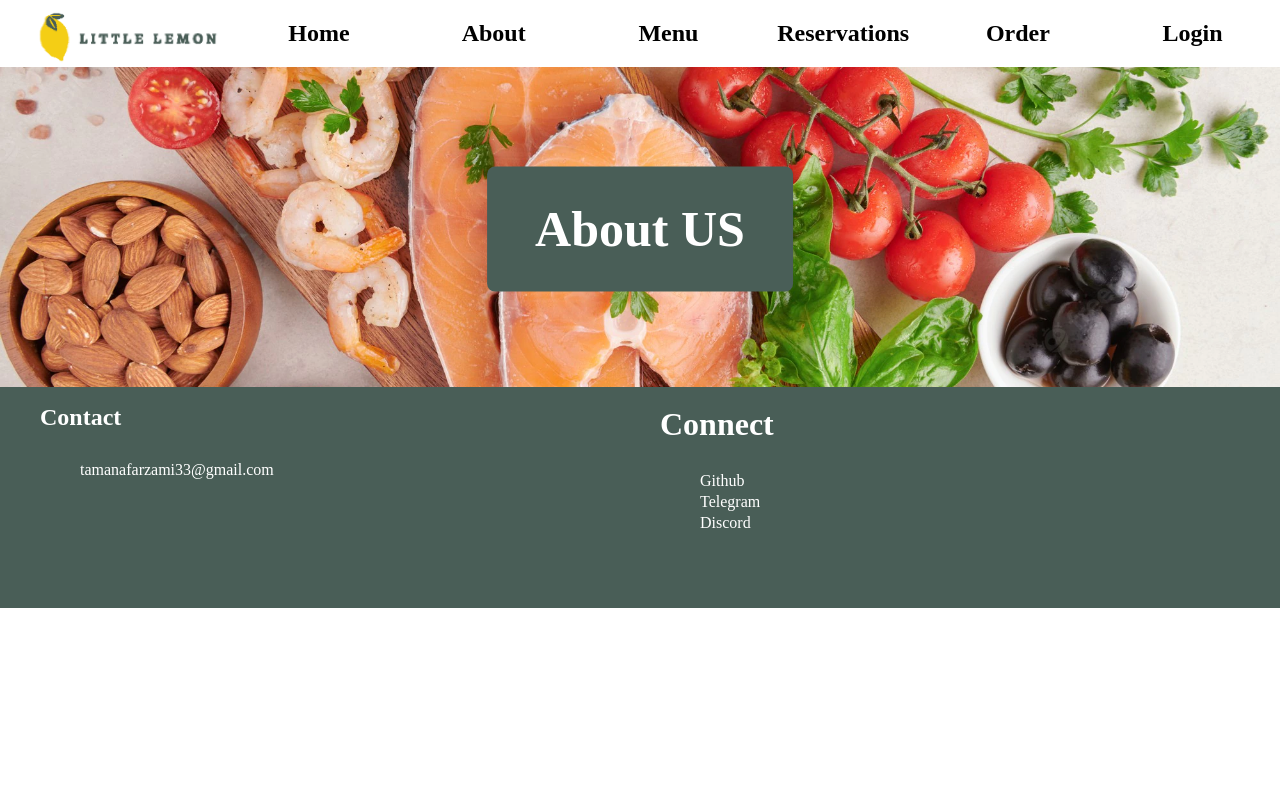
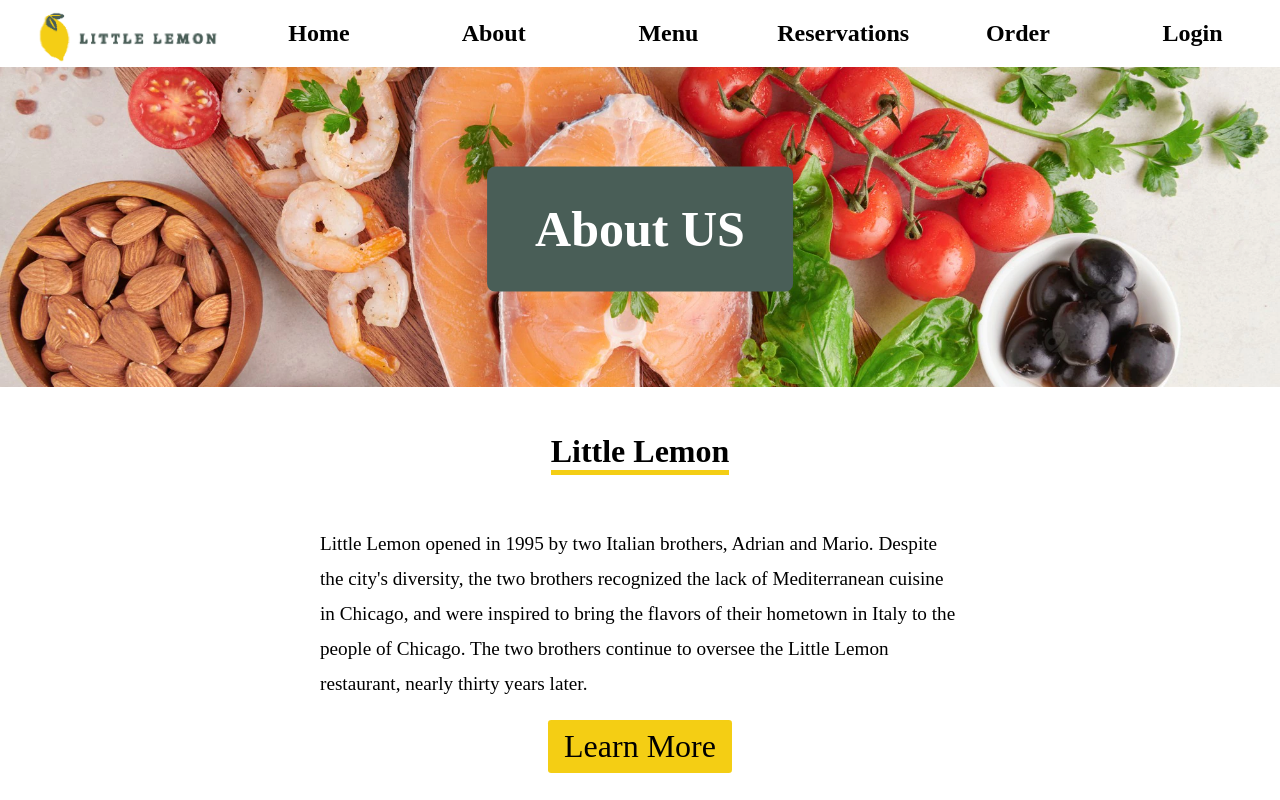
Before and after one commit to Tamana543/little_lemon-webapp, a React (Create React App) app: page /about in a window 1280 px wide. Shown: the top 800 px of the page. Built offline with nearby package versions, Linux system fonts and the light colour scheme.

Commit message:
about page style updated

```diff
--- a/src/App.css
+++ b/src/App.css
@@ -390,6 +390,27 @@ footer > menu {
   margin-right: 3%;
   width: 50%;
 }
+/* About Page */
+.about_aboutPage {
+  flex-direction: column;
+  width: 50%;
+  margin: 10px auto;
+  margin-bottom: 5%;
+}
+.about_aboutPage-heading {
+  font-size: 2rem;
+  border-bottom: 5px solid #f4ce14;
+}
+.about_aboutPage-paragraph {
+  font-size: 1.2rem ;
+  line-height: 35px;
+}
+.spe:hover {
+border: none !important;
+}
+.hidden {
+  display: none;
+}
 /* RESERVE A TABLE */
 .reserve-table {
   position: relative;
--- a/src/components/pages/About.js
+++ b/src/components/pages/About.js
@@ -3,6 +3,14 @@ export default function About(){
      return(
           <>
           <Heading/>
+          <div className="about_aboutPage flex">
+               <h3 className="about_aboutPage-heading">Little Lemon</h3>
+               <p className="about_aboutPage-paragraph">Little Lemon opened in 1995 by two Italian brothers, Adrian and Mario. Despite the city's diversity, the two brothers recognized the lack of Mediterranean cuisine in Chicago, and were inspired to bring the flavors of their hometown in Italy to the people of Chicago. The two brothers continue to oversee the Little Lemon restaurant, nearly thirty years later.<span className="hidden">Video provides a powerful way to help you prove your point. When you click Online Video, you can paste in the embed code for the video you want to add. You can also type a keyword to search online for the video that best fits your document.
+To make your document look professionally produced, Word provides header, footer, cover page, and text box designs that complement each other. For example, you can add a matching cover page, header, and sidebar. Click Insert and then choose the elements you want from the different galleries.
+</span></p>
+               <button className="action-button spe">Learn More</button>
+          </div>
+
           </>
      )
 }
```
